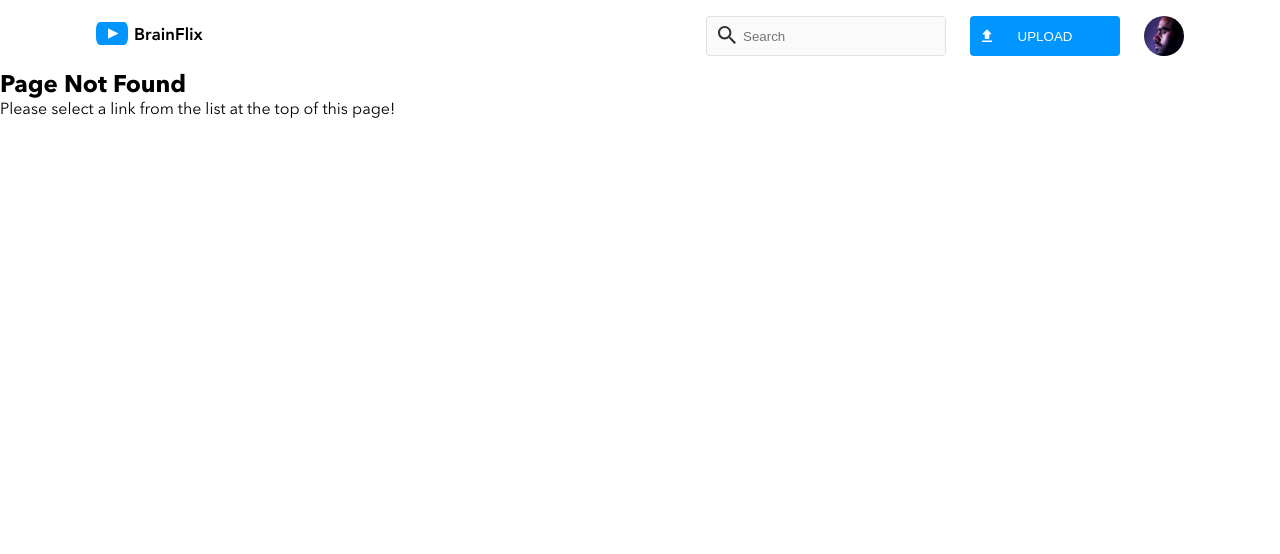
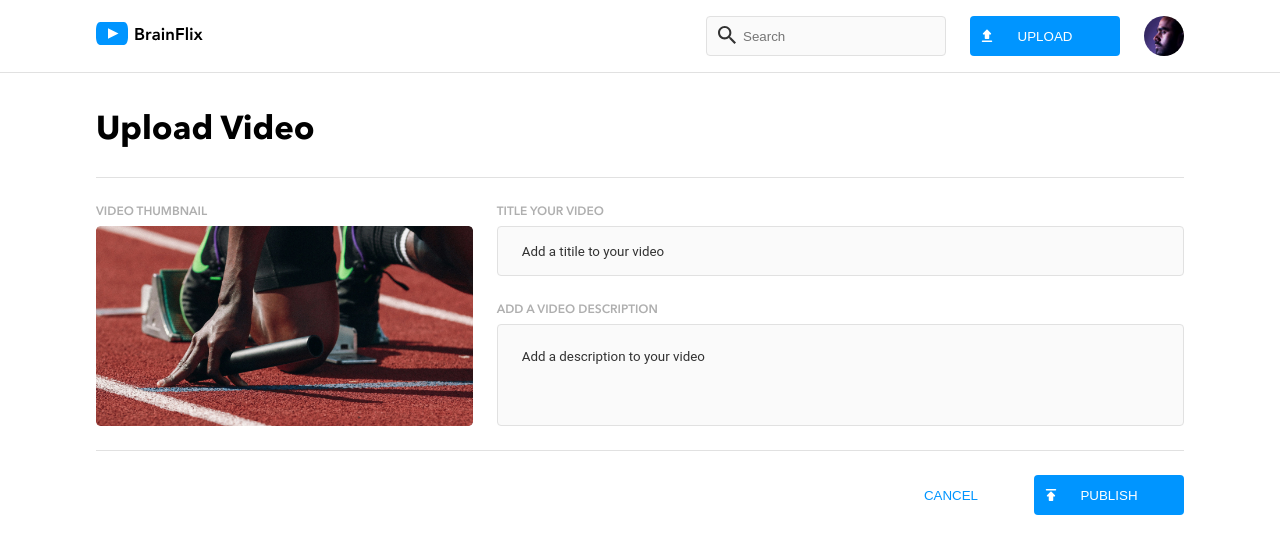
Before and after one commit to BehinaBhr/behina-bahramsari-brainflix, a React (Create React App) app: page /upload in a window 1280 px wide. Before the commit this address had no page. Shown: the top 554 px of the page. Built offline with nearby package versions, Linux system fonts and the light colour scheme.

Commit message:
Add validation and error with style to form

```diff
--- a/src/App.js
+++ b/src/App.js
@@ -1,8 +1,10 @@
 import "./App.scss";
 import { BrowserRouter, Routes, Route} from "react-router-dom";
 import Video from "./pages/Video/Video";
+import VideoUpload from "./pages/VideoUpload/VideoUpload";
 import NotFound from "./pages/NotFound/NotFound";
-import Header from "./components/Header/Header"
+import Header from "./components/Header/Header";
+
 
 function App() {
   return (
@@ -13,6 +15,7 @@ function App() {
         <Routes>
           <Route path="/" element={<Video />} />
           <Route path="videos/:videoId" element={<Video />} />
+          <Route path="/upload" element={<VideoUpload />} />
           <Route path="*" element={<NotFound />} />
         </Routes>
       </BrowserRouter>
--- a/src/pages/VideoUpload/VideoUpload.js
+++ b/src/pages/VideoUpload/VideoUpload.js
@@ -4,39 +4,51 @@ import { useState } from "react";
 import { useNavigate } from "react-router-dom";
 
 import Button from "../../components/Button/Button";
+import Success from "../../components/Success/Success";
 import addCommentIcon from "../../assets/icons/publish.svg";
 
 function VideoUpload() {
   const navigate = useNavigate();
   const [submitSuccess, setSubmitSuccess] = useState(false);
-  const [hasError, setHasError] = useState(false);
+  const [errors, setErrors] = useState([]);
 
   const [title, setTitle] = useState("");
   const [description, setDescription] = useState("");
 
   const handlerAddTitle = (event) => {
-    setHasError(false);
+    setErrors(errors.filter(item => item !== 'title'));
     setTitle(event.target.value);
   };
+
   const handlerAddDescription = (event) => {
-    setHasError(false);
+    setErrors(errors.filter(item => item !== 'description'));
     setDescription(event.target.value);
   };
+
   const handleCancel = () => {
     window.location.href = "/";
   };
 
   const handlerSubmit = (event) => {
-    console.log("behina")
+    const errors = [];
+
     event.preventDefault();
-    if (title.trim() === "" || description.trim() === "") {
-      setHasError(true);
-      setSubmitSuccess(false);
-    } else {
+
+    if (title.trim() === "") {
+      errors.push('title')
+    }
+
+    if (description.trim() === "") {
+      errors.push('description')
+    }
+
+    if (errors.length === 0) {
       setSubmitSuccess(true);
       setTimeout(() => {
         navigate("/");
       }, 3000);
+    } else {
+      setErrors(errors);
     }
   };
 
@@ -64,7 +76,9 @@ function VideoUpload() {
               name="title"
               placeholder="Add a titile to your video"
               value={title}
-                className="video-upload__form__title"
+              className={`video-upload__form__title ${
+                errors.includes('title') ? "video-upload__form__title--error" : ""
+              }`}
             />
             <label>add a video description</label>
             <textarea
@@ -73,7 +87,11 @@ function VideoUpload() {
               name="description"
               placeholder="Add a description to your video"
               value={description}
-                className="video-upload__form__description"
+              className={`video-upload__form__description ${
+                errors.includes('description')
+                  ? "video-upload__form__description--error"
+                  : ""
+              }`}
             />
           </div>
         </div>
@@ -82,23 +100,20 @@ function VideoUpload() {
             className="video-upload__form__cancel"
             disabled={submitSuccess}
             onClick={handleCancel}
-            type="button"
-          >
+            type="button">
             CANCEL
           </button>
           <Button iconSrc={addCommentIcon} text="publish" />
         </div>
       </form>
-      {hasError && (
-        <div className="error-message">The form has errors, please fix it.</div>
-      )}
-      {submitSuccess && (
-        <div className="success-wrapper">
-          <div className="success-message">
-            Your Video has successfully published.
+      {errors.length > 0 && (
+        <div class="video-upload__form__error">
+          <div class="video-upload__form__error-box">
+            <p> All fields are required!</p>
           </div>
         </div>
       )}
+      {submitSuccess && <Success />}
     </section>
   );
 }
--- a/src/pages/VideoUpload/VideoUpload.scss
+++ b/src/pages/VideoUpload/VideoUpload.scss
@@ -162,6 +162,9 @@
         border: 1px solid $blue;
         outline: none;
       }
+      &--error{
+      border: 1px solid red;
+      }
     }
 
     &__title {
@@ -217,5 +220,27 @@
         margin-right: $tablet-space-between;
       }
     }
+
+  //   &__error {
+  //     position: fixed;
+  //     display: flex;
+  //     top: 5rempx;
+  //     left: 0;
+  //     width: 100%;
+  //     height: fit-content;
+  //     background: rgba(0, 0, 0, 0.5);
+  //     justify-content: start;
+  //     align-items: start;
+  //     z-index: 9999;
+  // }
+
+  &__error-box {
+      background: $fadered;
+      padding: 20px;
+      border-radius: 5px;
+      text-align: center;
+      width: 100%;
+      color: $red;
+  }
   }
 }
--- a/src/styles/partials/_colors.scss
+++ b/src/styles/partials/_colors.scss
@@ -6,6 +6,7 @@ $white: #ffffff;
 $lightwhite: #fafafa;
 $blue:#0095FF;
 $darkblue:#0065AD;
+$fadered: #d22d2d14;
 $red: #D22D2D;
 $green: green;
 $lightgreen: rgb(218, 250, 221);
```
Also changed, not shown: src/components/Success/Success.js (+6 -6 lines). Lines whose indentation alone changed are shown as unchanged.
